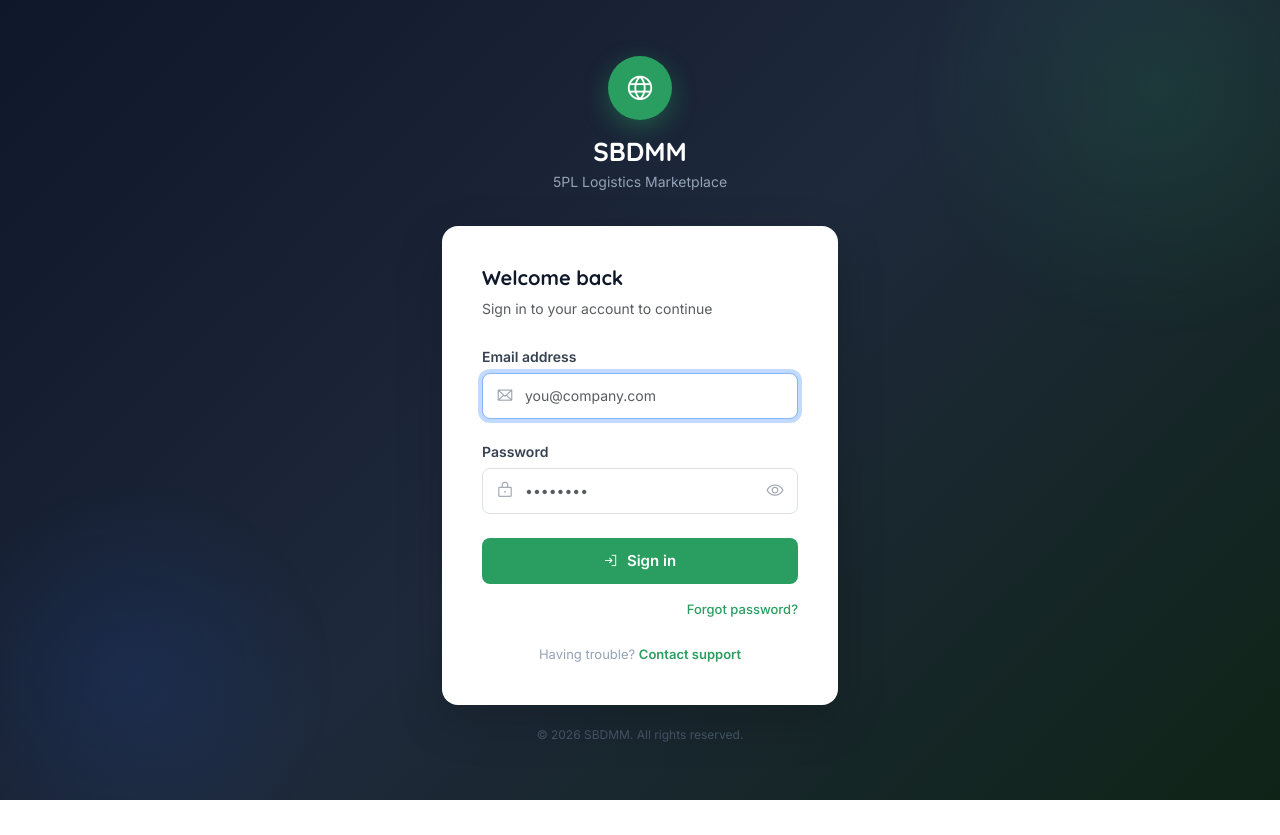
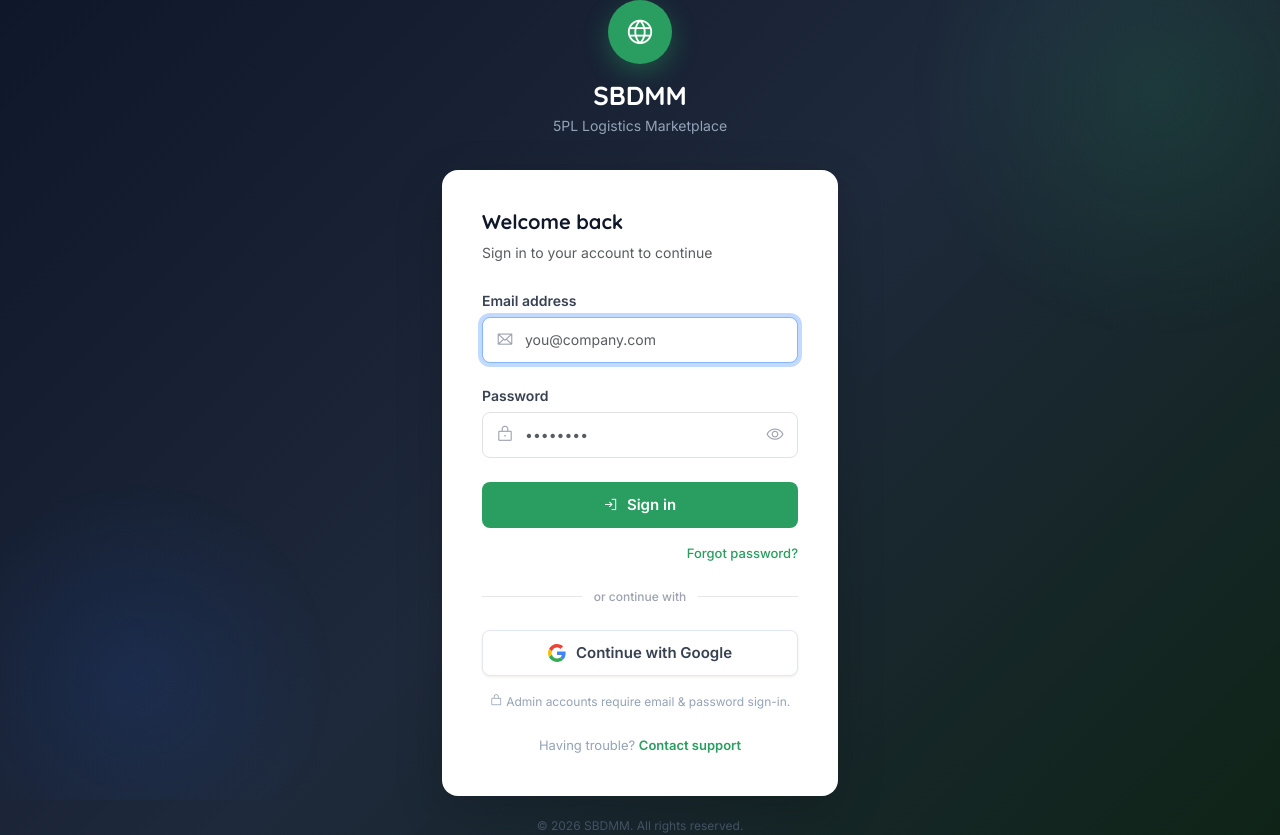
Before and after one commit to Koulz-Live/sbdmm, a React (Vite) app in the folder apps/web/: page /login in a window 1280 px wide. Before the commit the page ends 800 px from the top, so only its background shows below. Built offline with nearby package versions, Linux system fonts and the light colour scheme; no server answers.

Commit message:
feat: add Google OAuth sign-in for buyer/vendor/logistics roles

```diff
--- a/apps/web/src/contexts/AuthContext.tsx
+++ b/apps/web/src/contexts/AuthContext.tsx
@@ -37,6 +37,7 @@
 
 interface AuthContextValue extends AuthState {
   signIn: (email: string, password: string) => Promise<{ error: string | null }>;
+  signInWithGoogle: () => Promise<{ error: string | null }>;
   signOut: () => Promise<void>;
   refreshProfile: () => Promise<void>;
 }
@@ -121,6 +122,33 @@
     [],
   );
 
+  /**
+   * signInWithGoogle — initiates the OAuth redirect flow.
+   * Supabase handles the callback; onAuthStateChange picks up the session.
+   * Blocked at the UI layer for tenant_admin / super_admin (email+password only).
+   */
+  const signInWithGoogle = useCallback(
+    async (): Promise<{ error: string | null }> => {
+      const { error } = await supabase.auth.signInWithOAuth({
+        provider: 'google',
+        options: {
+          redirectTo: `${window.location.origin}/dashboard`,
+          queryParams: {
+            // Request refresh token so session can be extended
+            access_type: 'offline',
+            prompt: 'consent',
+          },
+        },
+      });
+      if (error) {
+        return { error: 'Could not initiate Google sign-in. Please try again.' };
+      }
+      // Redirect happens — no further action needed here
+      return { error: null };
+    },
+    [],
+  );
+
   const signOut = useCallback(async (): Promise<void> => {
     await supabase.auth.signOut();
     // State is cleared by the onAuthStateChange listener
@@ -132,7 +160,7 @@
 
   return (
     <AuthContext.Provider
-      value={{ ...state, signIn, signOut, refreshProfile }}
+      value={{ ...state, signIn, signInWithGoogle, signOut, refreshProfile }}
     >
       {children}
     </AuthContext.Provider>
--- a/apps/web/src/pages/LoginPage.tsx
+++ b/apps/web/src/pages/LoginPage.tsx
@@ -30,13 +30,14 @@
 export default function LoginPage(): React.JSX.Element {
   const navigate = useNavigate();
   const location = useLocation();
-  const { signIn, isAuthenticated, isLoading, profile } = useAuth();
+  const { signIn, signInWithGoogle, isAuthenticated, isLoading, profile } = useAuth();
 
   const [email, setEmail] = useState('');
   const [password, setPassword] = useState('');
   const [showPassword, setShowPassword] = useState(false);
   const [error, setError] = useState<string | null>(null);
   const [isSubmitting, setIsSubmitting] = useState(false);
+  const [isGoogleLoading, setIsGoogleLoading] = useState(false);
 
   const locationState = location.state as LocationState | null;
   const from = locationState?.from?.pathname;
@@ -66,6 +67,22 @@
       // Navigation is handled by the useEffect above once profile is loaded
     } finally {
       setIsSubmitting(false);
+    }
+  };
+
+  const handleGoogleSignIn = async (): Promise<void> => {
+    setError(null);
+    setIsGoogleLoading(true);
+    try {
+      const result = await signInWithGoogle();
+      if (result.error) {
+        setError(result.error);
+        setIsGoogleLoading(false);
+      }
+      // On success, browser redirects — no further action needed
+    } catch {
+      setError('Google sign-in failed. Please try again.');
+      setIsGoogleLoading(false);
     }
   };
 
@@ -227,6 +244,69 @@
               </div>
             </form>
 
+            {/* ── Divider ── */}
+            <div className="d-flex align-items-center my-24" style={{ gap: 12 }}>
+              <div style={{ flex: 1, height: 1, background: '#e5e7eb' }} />
+              <span style={{ fontSize: 12, color: '#9ca3af', fontWeight: 500, whiteSpace: 'nowrap' }}>
+                or continue with
+              </span>
+              <div style={{ flex: 1, height: 1, background: '#e5e7eb' }} />
+            </div>
+
+            {/* ── Google Sign-In ── */}
+            <button
+              type="button"
+              onClick={handleGoogleSignIn}
+              disabled={isGoogleLoading || isSubmitting}
+              style={{
+                width: '100%',
+                display: 'flex',
+                alignItems: 'center',
+                justifyContent: 'center',
+                gap: 10,
+                height: 46,
+                border: '1px solid #e2e8f0',
+                borderRadius: 8,
+                background: '#fff',
+                color: '#374151',
+                fontSize: 15,
+                fontWeight: 600,
+                cursor: isGoogleLoading || isSubmitting ? 'not-allowed' : 'pointer',
+                opacity: isGoogleLoading || isSubmitting ? 0.6 : 1,
+                transition: 'background 0.15s, box-shadow 0.15s',
+                boxShadow: '0 1px 3px rgba(0,0,0,0.08)',
+              }}
+              onMouseEnter={(e) => {
+                if (!isGoogleLoading && !isSubmitting) {
+                  e.currentTarget.style.background = '#f8fafc';
+                  e.currentTarget.style.boxShadow = '0 2px 8px rgba(0,0,0,0.12)';
+                }
+              }}
+              onMouseLeave={(e) => {
+                e.currentTarget.style.background = '#fff';
+                e.currentTarget.style.boxShadow = '0 1px 3px rgba(0,0,0,0.08)';
+              }}
+            >
+              {isGoogleLoading ? (
+                <span className="spinner-border spinner-border-sm" role="status" style={{ color: '#374151' }} />
+              ) : (
+                /* Google "G" SVG logo */
+                <svg width="18" height="18" viewBox="0 0 48 48" aria-hidden="true">
+                  <path fill="#EA4335" d="M24 9.5c3.54 0 6.71 1.22 9.21 3.6l6.85-6.85C35.9 2.38 30.47 0 24 0 14.62 0 6.51 5.38 2.56 13.22l7.98 6.19C12.43 13.72 17.74 9.5 24 9.5z"/>
+                  <path fill="#4285F4" d="M46.98 24.55c0-1.57-.15-3.09-.38-4.55H24v9.02h12.94c-.58 2.96-2.26 5.48-4.78 7.18l7.73 6c4.51-4.18 7.09-10.36 7.09-17.65z"/>
+                  <path fill="#FBBC05" d="M10.53 28.59c-.48-1.45-.76-2.99-.76-4.59s.27-3.14.76-4.59l-7.98-6.19C.92 16.46 0 20.12 0 24c0 3.88.92 7.54 2.56 10.78l7.97-6.19z"/>
+                  <path fill="#34A853" d="M24 48c6.48 0 11.93-2.13 15.89-5.81l-7.73-6c-2.15 1.45-4.92 2.3-8.16 2.3-6.26 0-11.57-4.22-13.47-9.91l-7.98 6.19C6.51 42.62 14.62 48 24 48z"/>
+                  <path fill="none" d="M0 0h48v48H0z"/>
+                </svg>
+              )}
+              {isGoogleLoading ? 'Redirecting…' : 'Continue with Google'}
+            </button>
+
+            <p className="text-center mt-16 mb-0" style={{ fontSize: 12, color: '#94a3b8' }}>
+              <i className="ph ph-lock-simple" style={{ fontSize: 13 }} />{' '}
+              Admin accounts require email &amp; password sign-in.
+            </p>
+
             <p className="text-center mt-24 mb-0" style={{ fontSize: 13, color: '#94a3b8' }}>
               Having trouble?{' '}
               <a href="mailto:support@sbdmm.io" style={{ color: '#299E60', textDecoration: 'none', fontWeight: 600 }}>
```
Also changed, not shown: 1 other file (tests, documents, lock files or other folders).
